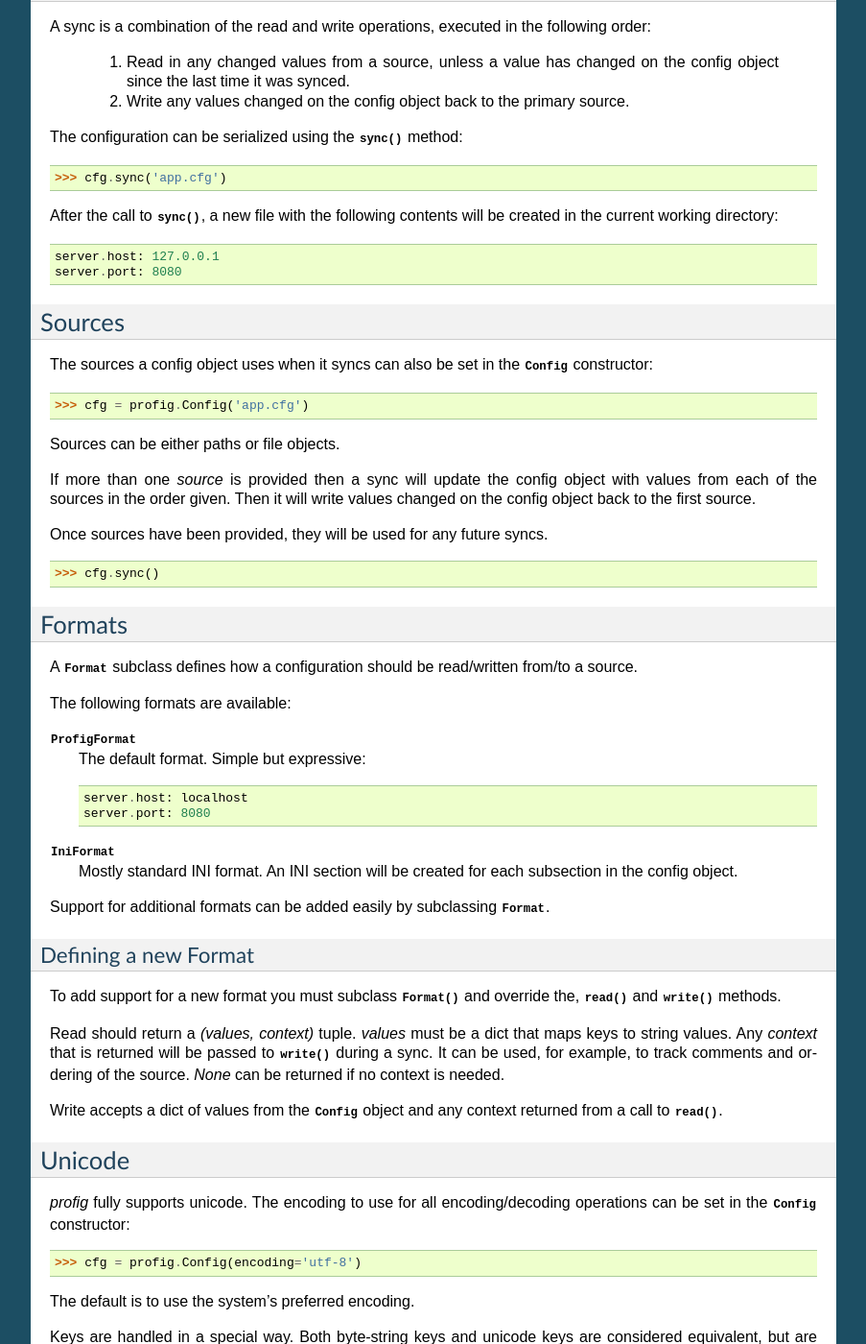
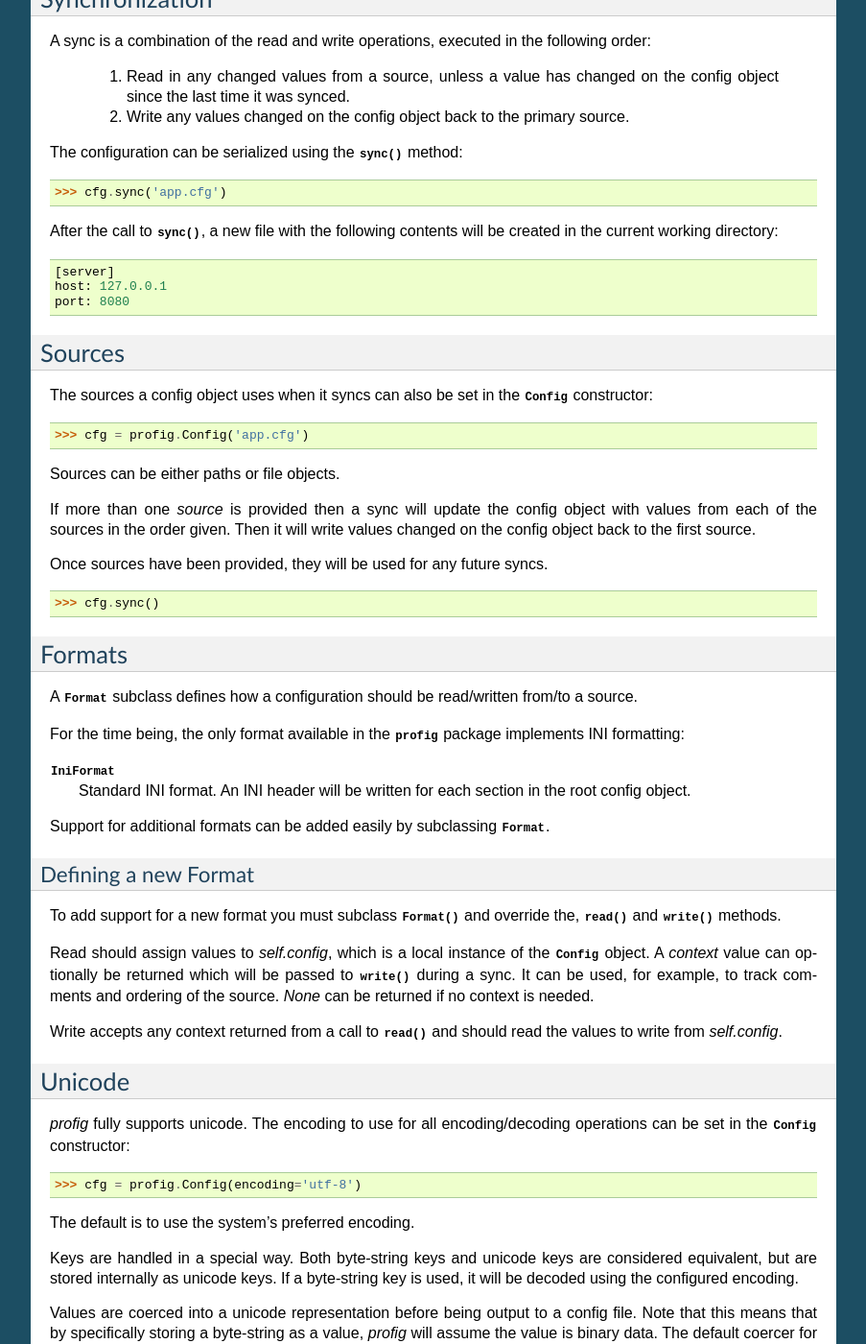
Before and after one commit to dhagrow/profig, a Sphinx documentation site: the page built from docs/usage.txt, in a window 1280 px wide and 1400 px high, scrolled down 2688 px. Shown: the whole window at 96% size, without its empty margins (198-1101 px from the left). Built offline with Sphinx 7.4.7, drawn with Linux system fonts in a browser that asks for light colours; the version number could not be read and is left out; some of the changed text lies outside the part shown.

Commit message:
docs: updated to reflect INI formatting as the default

```diff
--- a/docs/api.txt
+++ b/docs/api.txt
@@ -17,8 +17,6 @@ Formats define de/serialization specifics.
 
 .. autoclass:: profig.Format
 
-.. autoclass:: profig.ProfigFormat
-
 .. autoclass:: profig.IniFormat
 
 Coercer
--- a/docs/usage.txt
+++ b/docs/usage.txt
@@ -31,8 +31,9 @@ to initialize the options that are expected to be set on a
 
 If you were to sync the following config file without any initialization::
 
-    server.host: 127.0.0.1
-    server.port: 8080
+    [server]
+    host = 127.0.0.1
+    port = 8080
 
 The port number would be interpreted as a string, and you would have to
 convert it manually. You can avoid doing this each time you access the value
@@ -170,8 +171,9 @@ method::
 After the call to :meth:`~profig.Config.sync`, a new file with the following
 contents will be created in the current working directory::
 
-    server.host: 127.0.0.1
-    server.port: 8080
+    [server]
+    host: 127.0.0.1
+    port: 8080
 
 Sources
 -------
@@ -197,17 +199,12 @@ Formats
 A :class:`~profig.Format` subclass defines how a configuration should be
 read/written from/to a source.
 
-The following formats are available:
-
-:class:`~profig.ProfigFormat`
-    The default format. Simple but expressive::
-
-        server.host: localhost
-        server.port: 8080
+For the time being, the only format available in the :mod:`profig` package
+implements INI formatting:
 
 :class:`~profig.IniFormat`
-    Mostly standard INI format. An INI section will be created for each
-    subsection in the config object.
+    Standard INI format. An INI header will be written for each
+    section in the root config object.
 
 Support for additional formats can be added easily by subclassing
 :class:`~profig.Format`.
@@ -219,14 +216,14 @@ To add support for a new format you must subclass :meth:`~profig.Format` and
 override the, :meth:`~profig.Format.read` and :meth:`~profig.Format.write`
 methods.
 
-Read should return a `(values, context)` tuple. *values* must be a dict that
-maps keys to string values. Any *context* that is returned will be passed to
-:meth:`~profig.Format.write` during a sync. It can be used, for example, to
-track comments and ordering of the source. `None` can be returned if no context
-is needed.
+Read should assign values to `self.config`, which is a local instance of the
+:class:`~profig.Config` object. A *context* value can optionally be returned
+which will be passed to :meth:`~profig.Format.write` during a sync. It can be
+used, for example, to track comments and ordering of the source. `None` can be
+returned if no context is needed.
 
-Write accepts a dict of values from the :class:`~profig.Config` object and any
-context returned from a call to :meth:`~profig.Format.read`.
+Write accepts any context returned from a call to :meth:`~profig.Format.read`
+and should read the values to write from `self.config`.
 
 Unicode
 -------
```
Also changed, not shown: other parts of docs/usage.txt (+7 -7 lines), README.rst (+4 -4 lines), docs/index.txt (+4 -4 lines).
